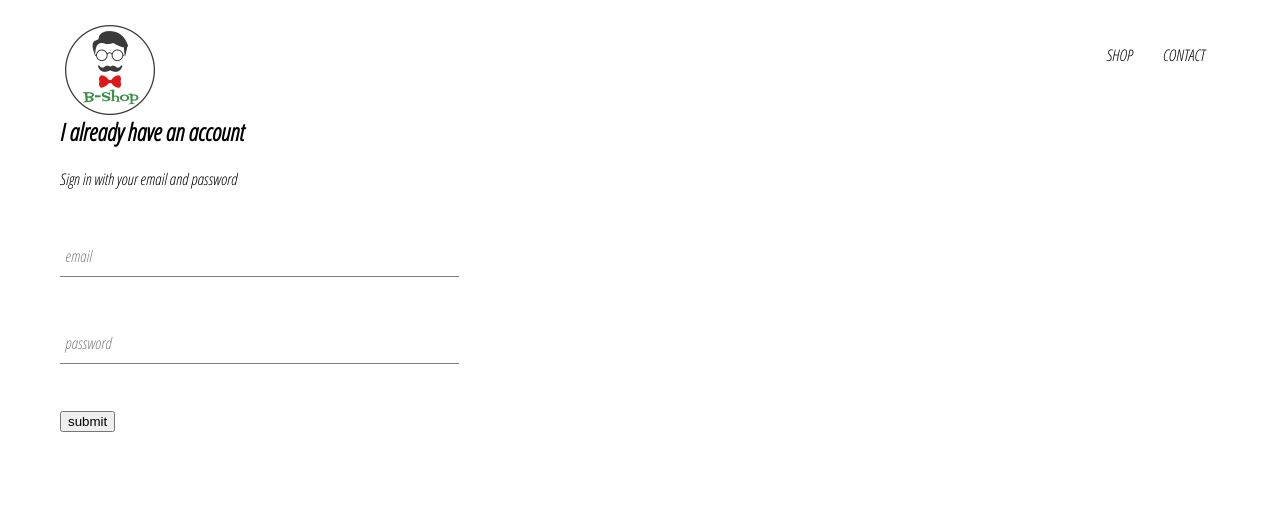
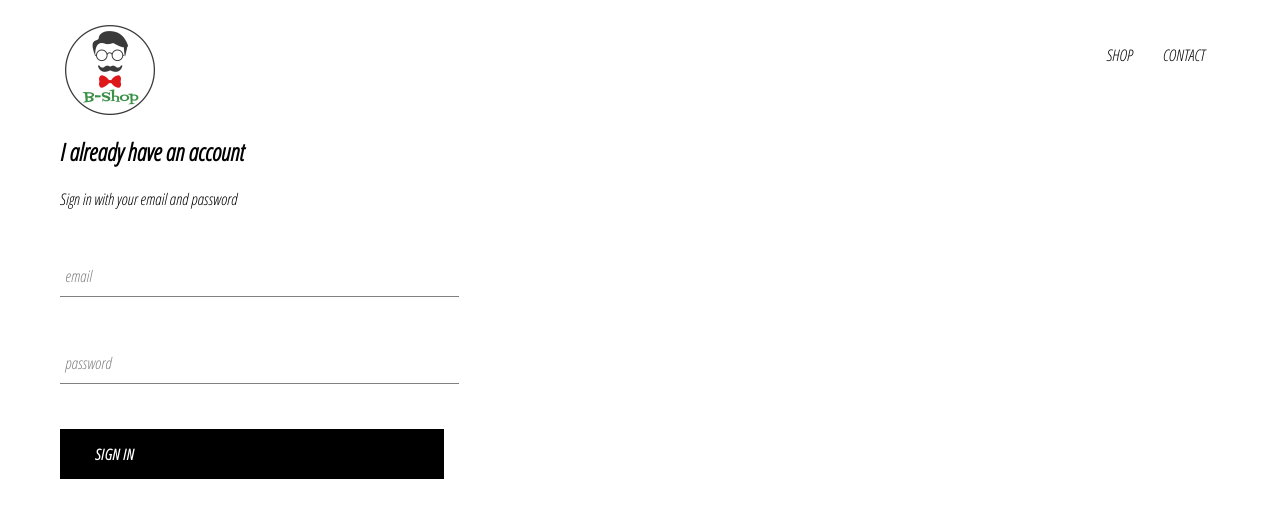
Before and after one commit to binonguyen1090/b-shopping, a React (Create React App) app: page /signin in a window 1280 px wide. Shown: the top 518 px of the page. Built offline with nearby package versions, Linux system fonts and the light colour scheme.

Commit message:
CustomButton and style

```diff
--- /dev/null
+++ b/src/components/custom-button/custom-button.component.jsx
@@ -0,0 +1,9 @@
+import React from 'react'
+import './custom-button.style.scss'
+
+const CustomButton = ({children, ...otherProps}) => (
+    <div className="custom-button" {...otherProps}>
+        {children}
+    </div>
+)
+export default CustomButton
--- /dev/null
+++ b/src/components/custom-button/custom-button.style.scss
@@ -0,0 +1,22 @@
+.custom-button {
+  min-width: 165px;
+  width: auto;
+  height: 50px;
+  letter-spacing: 0.5px;
+  line-height: 50px;
+  padding: 0 35px 0 35px;
+  font-size: 15px;
+  background-color: black;
+  color: white;
+  text-transform: uppercase;
+  font-family: 'Open Sans Condensed';
+  font-weight: bolder;
+  border: none;
+  cursor: pointer;
+
+  &:hover {
+    background-color: white;
+    color: black;
+    border: 1px solid black;
+  }
+}
--- a/src/components/sign-in/sign-in.component.jsx
+++ b/src/components/sign-in/sign-in.component.jsx
@@ -1,6 +1,7 @@
 import React from 'react'
 import './sign-in.style.scss'
 import FormInput from '../form-input/form-input.component'
+import CustomButton from '../custom-button/custom-button.component'
 
 class SignIn extends React.Component {
     constructor(props){
@@ -43,7 +44,8 @@
                 required
                 handleChange={this.handleChange}
               />
-              <input type="submit" value="submit" />
+
+              <CustomButton type="submit" value="submit">Sign In </CustomButton>
             </form>
           </div>
         );
--- a/src/components/sign-in/sign-in.style.scss
+++ b/src/components/sign-in/sign-in.style.scss
@@ -1,3 +1,9 @@
 .sign-in{
     width: 30vw;
+    display: flex;
+    flex-direction: column;
+
+    .title {
+        margin: 10px 0;
+    }
 }
```
